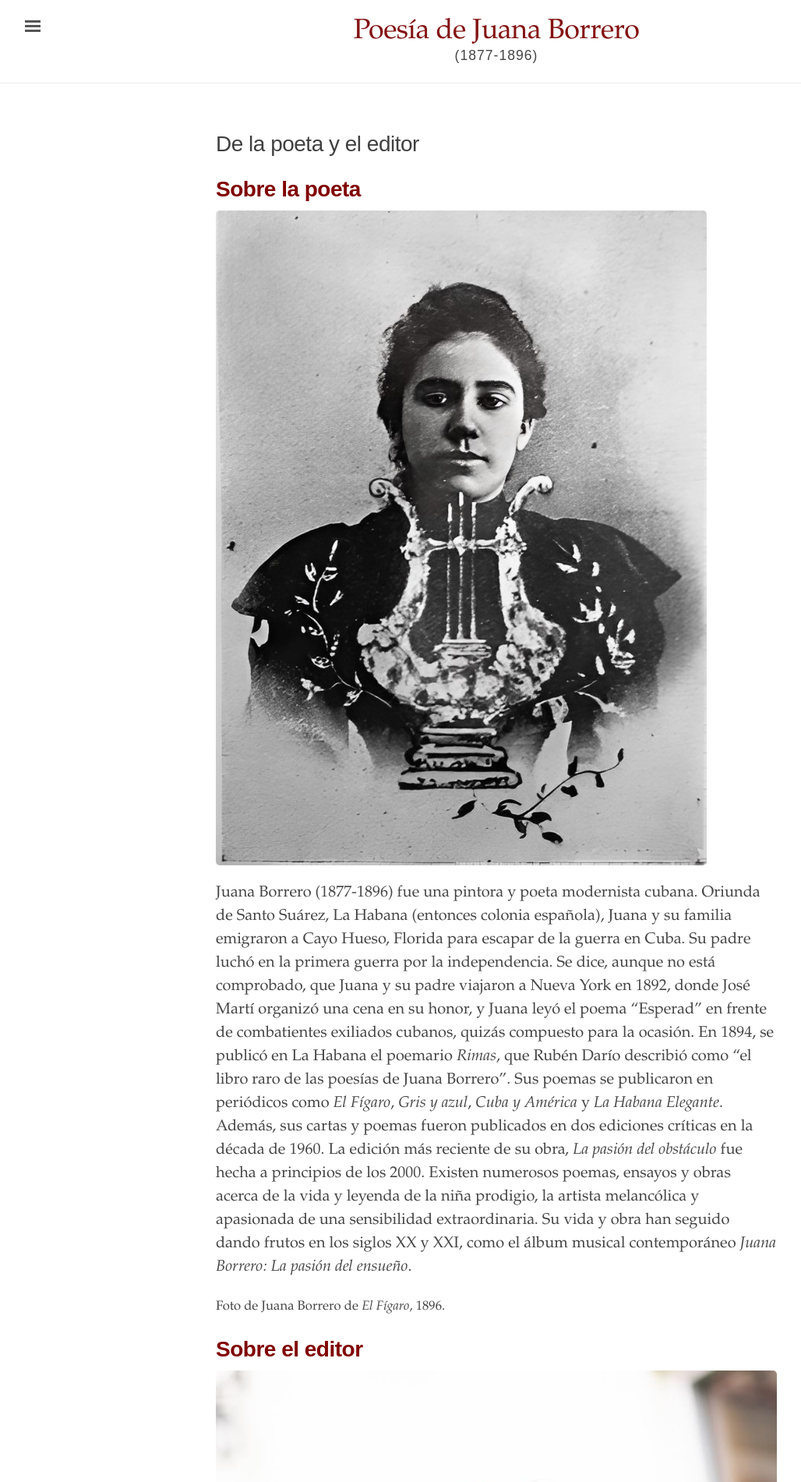
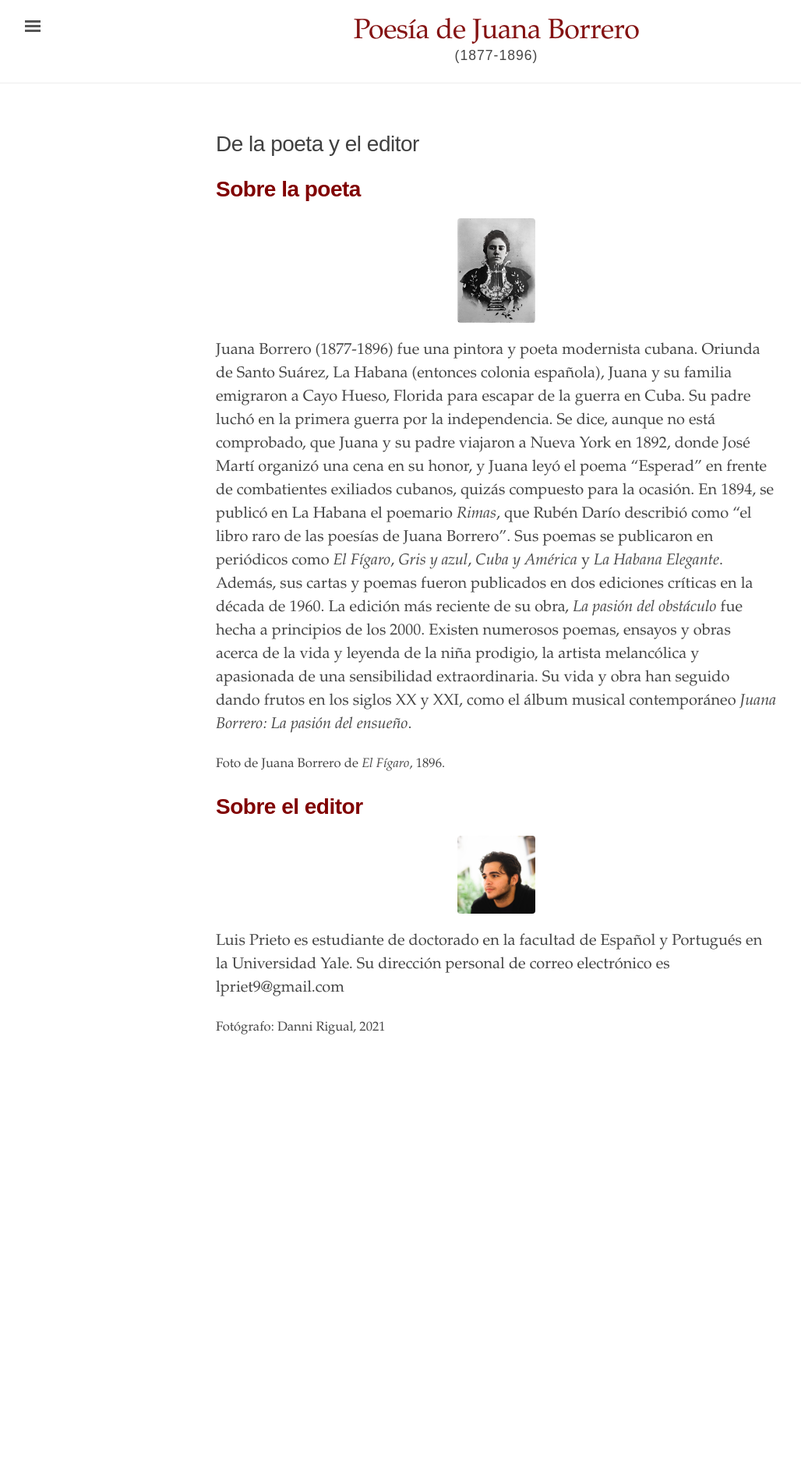
Before and after one commit to edicionesdereparto/juanaborrero, a Jekyll site: the page built from info.md, in a window 1280 px wide. Shown: the top 1901 px of the page at 78% size, without its empty margins (3-1031 px from the left). Built offline with Jekyll 4.4.1, drawn with Linux system fonts in a browser that asks for light colours; after the commit the page ends 1412 px from its top, so only the background shows below that.

Commit message:
Update info.md

```diff
--- a/info.md
+++ b/info.md
@@ -3,7 +3,7 @@ layout: page
 title: De la poeta y el editor
 ---
 <h1 style="font-weight: bold; color: #800000;">Sobre la poeta</h1>
-<img src="{{ site.baseurl }}/assets/fotojb.jpg" alt="Juana Borrero" style="text-align: center; max-width: 200; border-radius: 5; margin: 20 auto; display: block;">
+<img src="{{ site.baseurl }}/assets/fotojb.jpg" alt="Juana Borrero" style="text-align: center; max-width: 100px; border-radius: 4px; margin: 20px auto; display: block;">
 
 Juana Borrero (1877-1896) fue una pintora y poeta modernista cubana. Oriunda de Santo Suárez, La Habana (entonces colonia española), Juana y su familia emigraron a Cayo Hueso, Florida para escapar de la guerra en Cuba. Su padre luchó en la primera guerra por la independencia. Se dice, aunque no está comprobado, que Juana y su padre viajaron a Nueva York en 1892, donde José Martí organizó una cena en su honor, y Juana leyó el poema "Esperad" en frente de combatientes exiliados cubanos, quizás compuesto para la ocasión. En 1894, se publicó en La Habana el poemario <i>Rimas</i>, que Rubén Darío describió como "el libro raro de las poesías de Juana Borrero". Sus poemas se publicaron en periódicos como <i>El Fígaro</i>, <i>Gris y azul</i>, <i>Cuba y América</i> y <i>La Habana Elegante</i>. Además, sus cartas y poemas fueron publicados en dos ediciones críticas en la década de 1960. La edición más reciente de su obra, <i>La pasión del obstáculo</i> fue hecha a principios de los 2000. Existen numerosos poemas, ensayos y obras acerca de la vida y leyenda de la niña prodigio, la artista melancólica y apasionada de una sensibilidad extraordinaria. Su vida y obra han seguido dando frutos en los siglos XX y XXI, como el álbum musical contemporáneo <i>Juana Borrero: La pasión del ensueño</i>.
 
@@ -11,7 +11,7 @@ Juana Borrero (1877-1896) fue una pintora y poeta modernista cubana. Oriunda de
 
 <h1 style="font-weight: bold; color: #800000;">Sobre el editor</h1>
 
-<img src="{{ site.baseurl }}/assets/profile.png" alt="Luis Prieto" style="text-align: center; max-width: 200; border-radius: 5; margin: 20 auto; display: block;">
+<img src="{{ site.baseurl }}/assets/profile.png" alt="Luis Prieto" style="text-align: center; max-width: 100px; border-radius: 4px; margin: 20px auto; display: block;">
 
 Luis Prieto es estudiante de doctorado en la facultad de Español y Portugués en la Universidad Yale. Su dirección personal de correo electrónico es lpriet9@gmail.com
 
```
